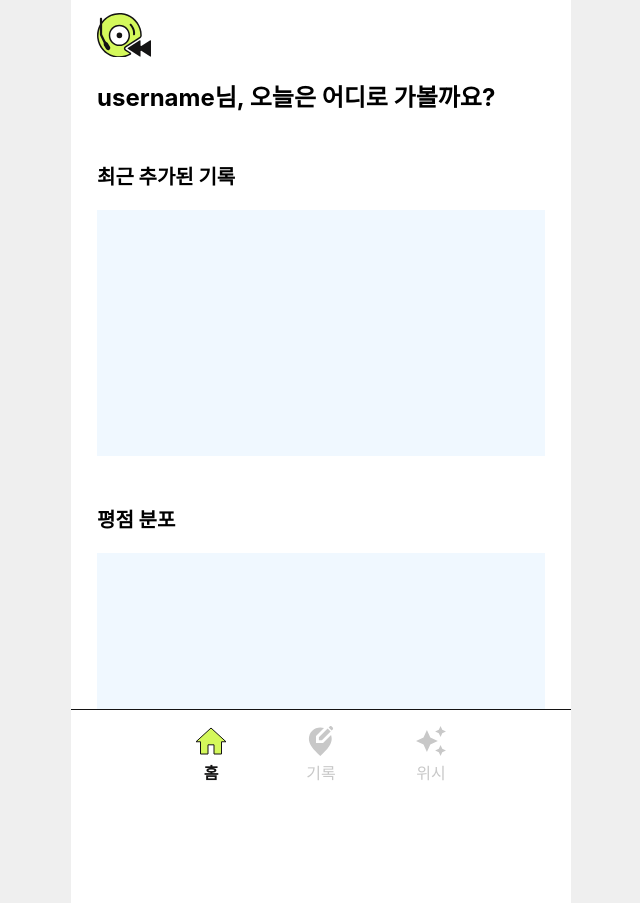
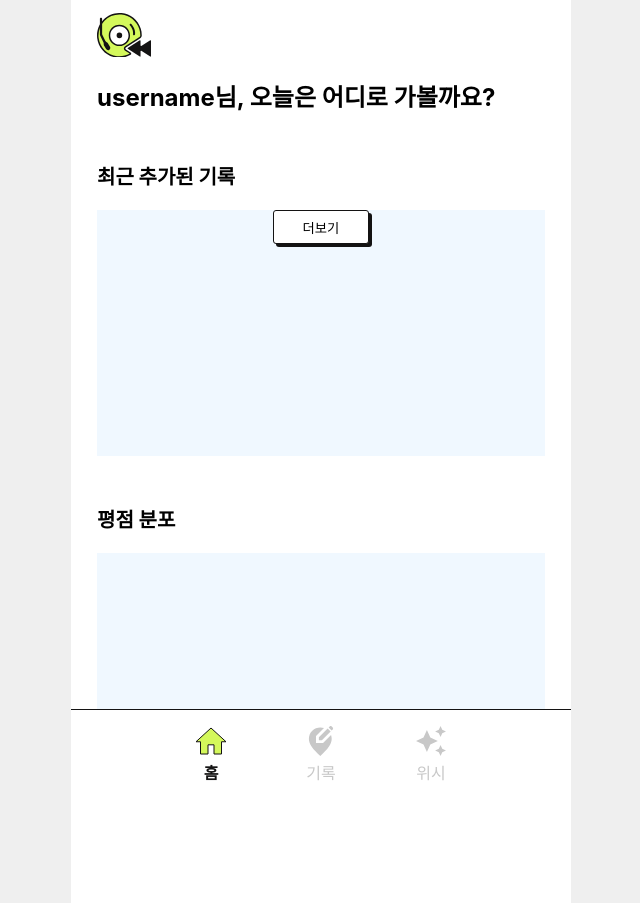
Before and after one commit to Yun-D/re.cord, a React (Create React App) app: page /home in a window 1280 px wide. Shown: the whole page, without its empty margins (319-959 px from the left). Built offline with nearby package versions, Linux system fonts and the light colour scheme.

Commit message:
🎨Style: 버튼 컴포넌트 생성

```diff
--- a/src/App.css
+++ b/src/App.css
@@ -71,6 +71,8 @@ body {
   width: 448px;
   height: 246px;
   background-color: aliceblue;
+  display: flex;
+  justify-content: center;
 }
 
 .ratingSpread {
--- /dev/null
+++ b/src/Components/Button.js
@@ -0,0 +1,12 @@
+import React from "react";
+import styles from "./components.module.css";
+
+const Button = ({ children, onClick }) => {
+  return (
+    <button className={styles.button} onClick={onClick}>
+      {children}
+    </button>
+  );
+};
+
+export default Button;
--- /dev/null
+++ b/src/Components/components.module.css
@@ -0,0 +1,13 @@
+.button {
+  background-color: white;
+  border-radius: 3px;
+  width: calc(10ch + 5%);
+  height: 34px;
+  border: var(--border-size) solid var(--color-line-black);
+  box-shadow: 3px 3px 0px var(--color-line-black);
+}
+
+.button:active {
+  box-shadow: 0px 0px 0px;
+  transform: translate(2px, 2px);
+}
--- a/src/Pages/Home.js
+++ b/src/Pages/Home.js
@@ -1,4 +1,5 @@
 import React from "react";
+import Button from "../Components/Button";
 
 const Home = () => {
   let username = "username"; //TODO: 추후 백엔드 작업 시 변경요
@@ -11,7 +12,9 @@ const Home = () => {
       <div>
         <p className="text-title">최근 추가된 기록</p>
 
-        <div className="recentRecords" />
+        <div className="recentRecords">
+          <Button>더보기</Button>
+        </div>
       </div>
       <div className="content-gap" />
       <div>
```
